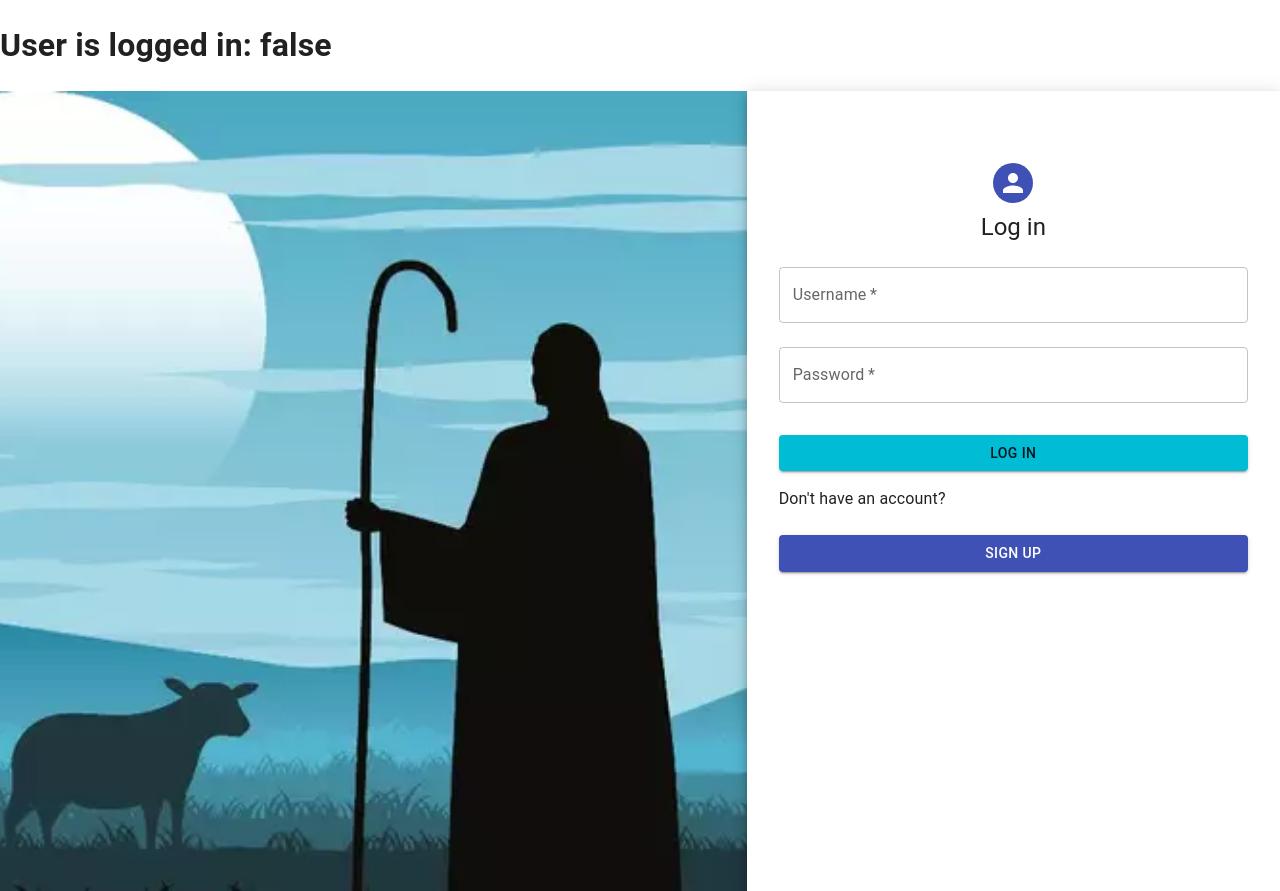
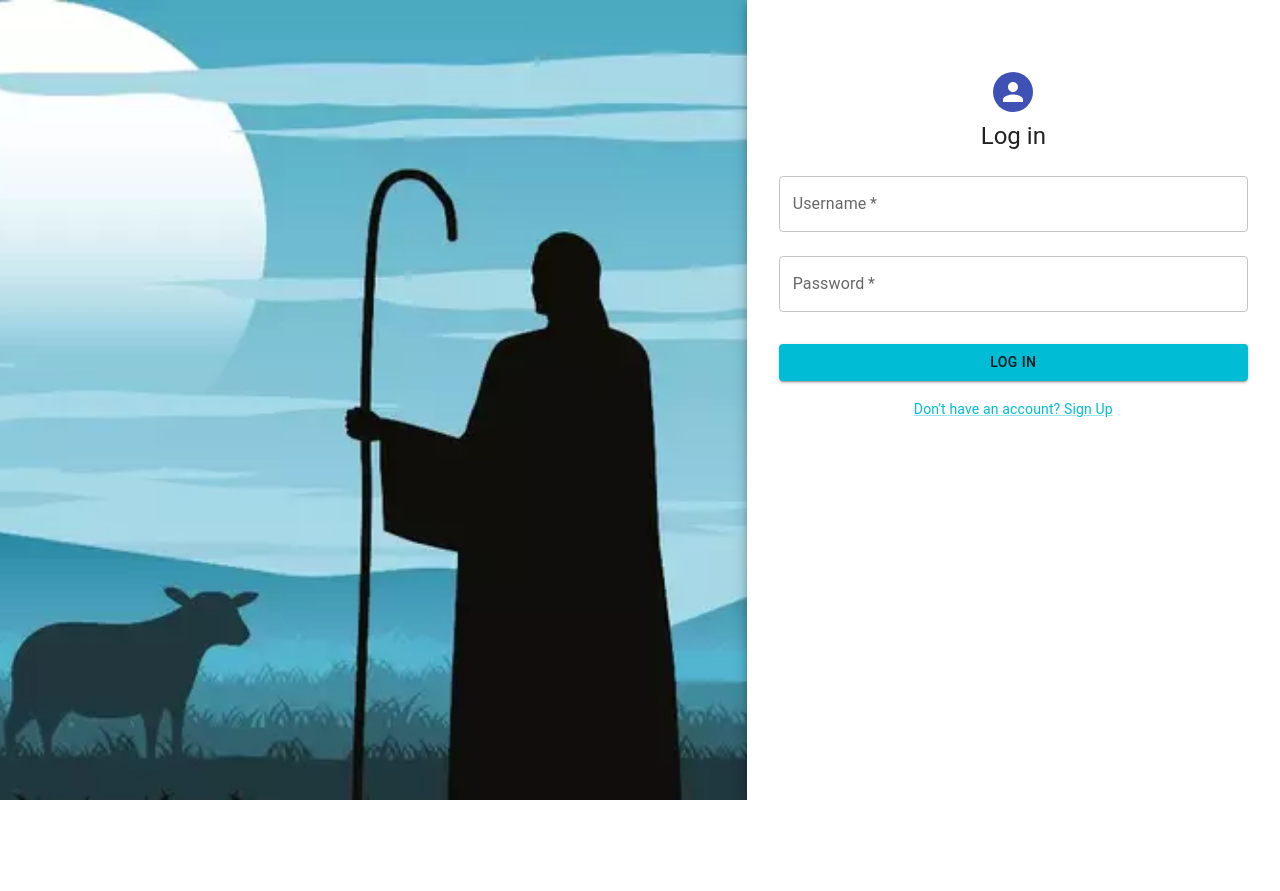
Before and after one commit to jonny-miller-57/Shepherd, a React (Create React App) app in the folder frontend/shepherd_1.1/: page / in a window 1280 px wide. After the commit the page ends 800 px from the top, so only its background shows below. Built offline with nearby package versions, Linux system fonts and the light colour scheme; the HTML template or start-up script is replaced by a standard one.

Commit message:
Signup/Login toggling enabled
Able to now switch from Login page to Sign up page via links. Used 'useContext' to reference global state of app

```diff
--- a/frontend/shepherd_1.1/src/App.tsx
+++ b/frontend/shepherd_1.1/src/App.tsx
@@ -1,22 +1,33 @@
-import React, { useState, createContext, useContext } from 'react';
-import { Box } from '@mui/material/'
-import LogIn from "./LogIn"
+import React, { useState } from 'react';
+import Login from "./Login"
 import './App.css';
+import {Profile} from "./Profile";
+import {LoginContext} from "./LoginContext";
 import SignUp from "./SignUp";
 
-export const LoginContext = createContext({
-    loggedIn: false,
-    setLoggedIn: (loggedIn: boolean) => {}
-});
+function App() {
+    const [active, setActive] = useState<string>("login");
+    const [user, setUser] = useState<Profile | null>(null);
 
-function App() {
-    const [loggedIn, setLoggedIn] = useState<boolean>(false);
-    console.log(loggedIn);
+    const switchToSignup = () => {
+        setActive("signup");
+    }
+
+    const switchToLogin = () => {
+        setActive("login");
+    }
+
+    const switchToHome = () => {
+        setActive("loggedin")
+    }
+
+    const contextValue = { switchToLogin, switchToSignup, switchToHome };
+
     return (
-        <div>
-            <h1>{"User is logged in: " + loggedIn}</h1>
-            <LogIn/>
-        </div>
+        <LoginContext.Provider value={contextValue}>
+            {active === "login" && <Login />}
+            {active === "signup" && <SignUp />}
+        </LoginContext.Provider>
     );
 }
 
--- a/frontend/shepherd_1.1/src/LogIn.tsx
+++ b/frontend/shepherd_1.1/src/Login.tsx
@@ -13,8 +13,9 @@ import { cyan, indigo } from "@mui/material/colors";
 import { SubmitHandler, useForm, Controller } from "react-hook-form";
 import * as yup from "yup";
 import { yupResolver } from "@hookform/resolvers/yup";
-import { LoginContext } from "./App";
 import {useContext} from "react";
+import {LoginContext} from "./LoginContext";
+import {Link} from "@mui/material";
 
 const theme = createTheme({
     palette: {
@@ -43,8 +44,8 @@ const validationSchema = yup.object().shape({
         .max(20, "Password must be between 6-20 characters"),
 })
 
-export default function LogIn() {
-    const { loggedIn, setLoggedIn } = useContext(LoginContext);
+export default function Login() {
+    const { switchToSignup } = useContext(LoginContext);
 
     const {
         handleSubmit,
@@ -60,7 +61,6 @@ export default function LogIn() {
 
     const onSubmit: SubmitHandler<IFormInput> = data => {
         console.log(data);
-        console.log(loggedIn);
     }
 
     return (
@@ -137,24 +137,20 @@ export default function LogIn() {
                                     variant="contained"
                                     color={"primary"}
                                     sx={{ mt: 3, mb: 2 }}
-                                    onClick={() => setLoggedIn(!loggedIn)}
                                 >
                                     Log In
                                 </Button>
-                                <Grid>
-                                    Don't have an account?
-                                </Grid>
-                                <Button
-                                    type="button"
-                                    fullWidth
-                                    variant="contained"
-                                    color={"secondary"}
-                                    sx={{ mt: 3, mb: 2 }}
-                                >
-                                    Sign Up
-                                </Button>
                             </form>
                         </Box>
+                        <Grid item>
+                            <Link
+                                href="#"
+                                variant="body2"
+                                onClick={switchToSignup}
+                            >
+                                {"Don't have an account? Sign Up"}
+                            </Link>
+                        </Grid>
                     </Box>
                 </Grid>
             </Grid>
--- a/frontend/shepherd_1.1/src/LoginContext.tsx
+++ b/frontend/shepherd_1.1/src/LoginContext.tsx
@@ -1,13 +1,3 @@
-import React, {createContext, useContext} from 'react';
+import React, {createContext} from 'react';
 
-export type GlobalContent = {
-    loggedIn: boolean,
-    setLoggedIn: (b: boolean) => void,
-}
-
-export const LoginContext = createContext<GlobalContent> ({
-    loggedIn: false,
-    setLoggedIn: () => {},
-})
-
-export const useLoginContext = () => useContext(LoginContext);
+export const LoginContext = createContext<any> ("login");
--- /dev/null
+++ b/frontend/shepherd_1.1/src/Profile.tsx
@@ -0,0 +1,14 @@
+export type Profile = {
+    username: string;
+    firstName: string;
+    lastName: string;
+    email: string;
+    password: string;
+    confirmPassword: string;
+    flashGrade: number;
+    projectGrade: number;
+    heightFeet: number;
+    heightInches: number;
+    apeIndex: number;
+    gender: string;
+}
--- a/frontend/shepherd_1.1/src/SignUp.tsx
+++ b/frontend/shepherd_1.1/src/SignUp.tsx
@@ -14,6 +14,9 @@ import * as yup from "yup";
 import { yupResolver } from '@hookform/resolvers/yup';
 import { MenuItem} from "@mui/material";
 import {cyan, indigo} from "@mui/material/colors";
+import {Profile} from "./Profile";
+import {useContext} from "react";
+import {LoginContext} from "./LoginContext";
 
 const theme = createTheme({
     palette: {
@@ -105,27 +108,14 @@ for (let i = 0; i < 12; i++) {
     )
 }
 
-interface IFormInput {
-    username: string;
-    firstName: string;
-    lastName: string;
-    email: string;
-    password: string;
-    confirmPassword: string;
-    flashGrade: number;
-    projectGrade: number;
-    heightFeet: number;
-    heightInches: number;
-    apeIndex: number;
-    gender: string;
-}
+export default function SignUp() {
+    const { switchToLogin } = useContext(LoginContext);
 
-export default function SignUp() {
     const {
         handleSubmit,
         control,
         formState: {errors}
-    } = useForm<IFormInput>({
+    } = useForm<Profile>({
         resolver: yupResolver(validationSchema),
         defaultValues: {
             username: "",
@@ -143,7 +133,7 @@ export default function SignUp() {
         }
     });
 
-    const onSubmit: SubmitHandler<IFormInput> = data => console.log(data);
+    const onSubmit: SubmitHandler<Profile> = data => console.log(data);
 
     return (
         <ThemeProvider theme={theme}>
@@ -410,15 +400,18 @@ export default function SignUp() {
                             >
                                 Sign Up
                             </Button>
-                            <Grid container justifyContent="flex-end">
-                                <Grid item>
-                                    <Link href="#" variant="body2">
-                                        Already have an account? Sign in
-                                    </Link>
-                                </Grid>
-                            </Grid>
                         </form>
                     </Box>
+                    <Grid item>
+                        <Link
+                            href="#"
+                            variant="body2"
+                            onClick={switchToLogin}
+                        >
+                            Already have an account? Sign in
+                        </Link>
+                    </Grid>
+                    <br/>
                 </Box>
             </Container>
         </ThemeProvider>
```
